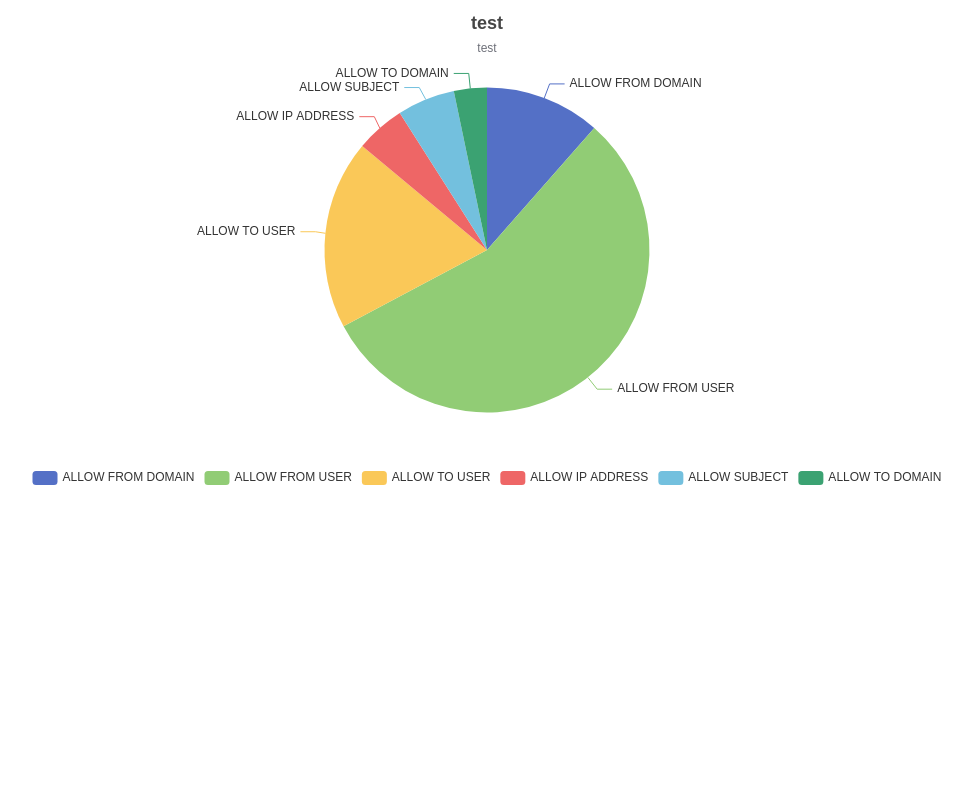
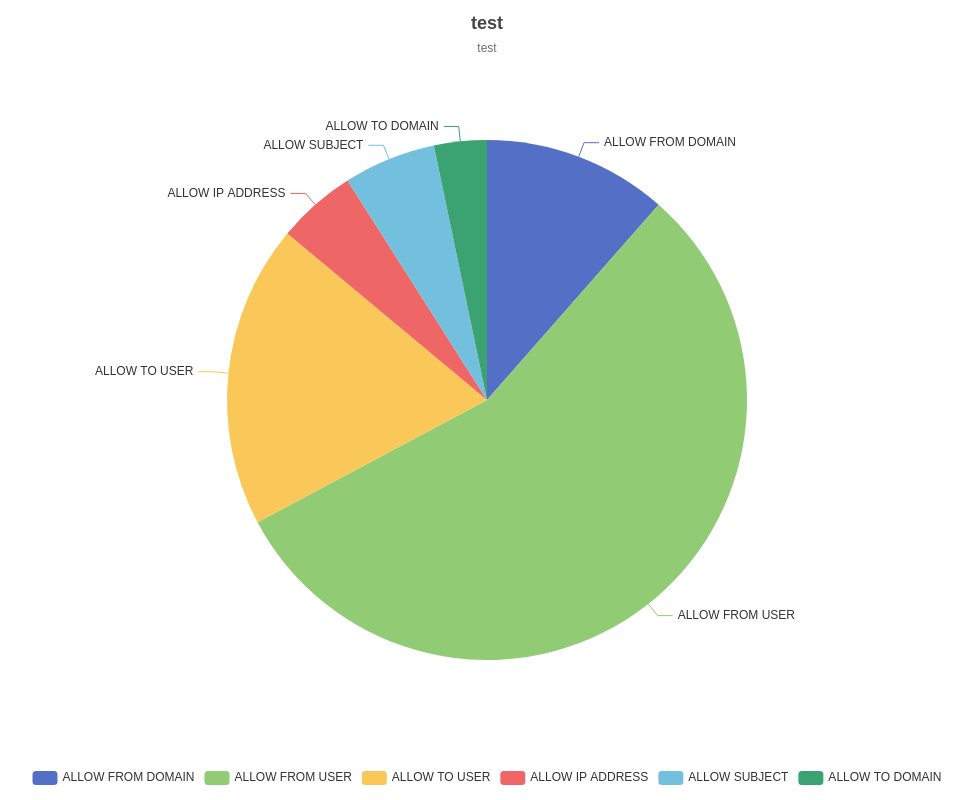
Before and after one commit to collinzhu/echarts-, a React (Create React App) app: page / in a window 1280 px wide. Shown: the whole page, without its empty margins (153-1125 px from the left). Built offline with nearby package versions, Linux system fonts and the light colour scheme.

Commit message:
feat: the chart now scales with height

```diff
--- a/src/App.tsx
+++ b/src/App.tsx
@@ -1,8 +1,11 @@
 import PieChart from "./Components/PieChart";
+import useWindowDimensions from "./useWindowDimensions";
 
 function App() {
+  const { height } = useWindowDimensions();
+
   return (
-    <PieChart title="test" description="test" displayMax={15} height={500} />
+    <PieChart title="test" description="test" displayMax={15} height={height} />
   );
 }
 export default App;
--- /dev/null
+++ b/src/useWindowDimensions.tsx
@@ -0,0 +1,33 @@
+/**
+ * @author Ilmari Karonen <https://stackoverflow.com/users/411022/ilmari-karonen>
+ * @copyright 2018 Ilmari Karonen
+ * @license CC BY-SA 3.0
+ * @see {@link https://stackoverflow.com/a/6865024/1248177|How to get the size of a number in .net?}
+ */
+
+import { useState, useEffect } from "react";
+
+function getWindowDimensions() {
+  const { innerWidth: width, innerHeight: height } = window;
+  return {
+    width,
+    height,
+  };
+}
+
+export default function useWindowDimensions() {
+  const [windowDimensions, setWindowDimensions] = useState(
+    getWindowDimensions()
+  );
+
+  useEffect(() => {
+    function handleResize() {
+      setWindowDimensions(getWindowDimensions());
+    }
+
+    window.addEventListener("resize", handleResize);
+    return () => window.removeEventListener("resize", handleResize);
+  }, []);
+
+  return windowDimensions;
+}
```
